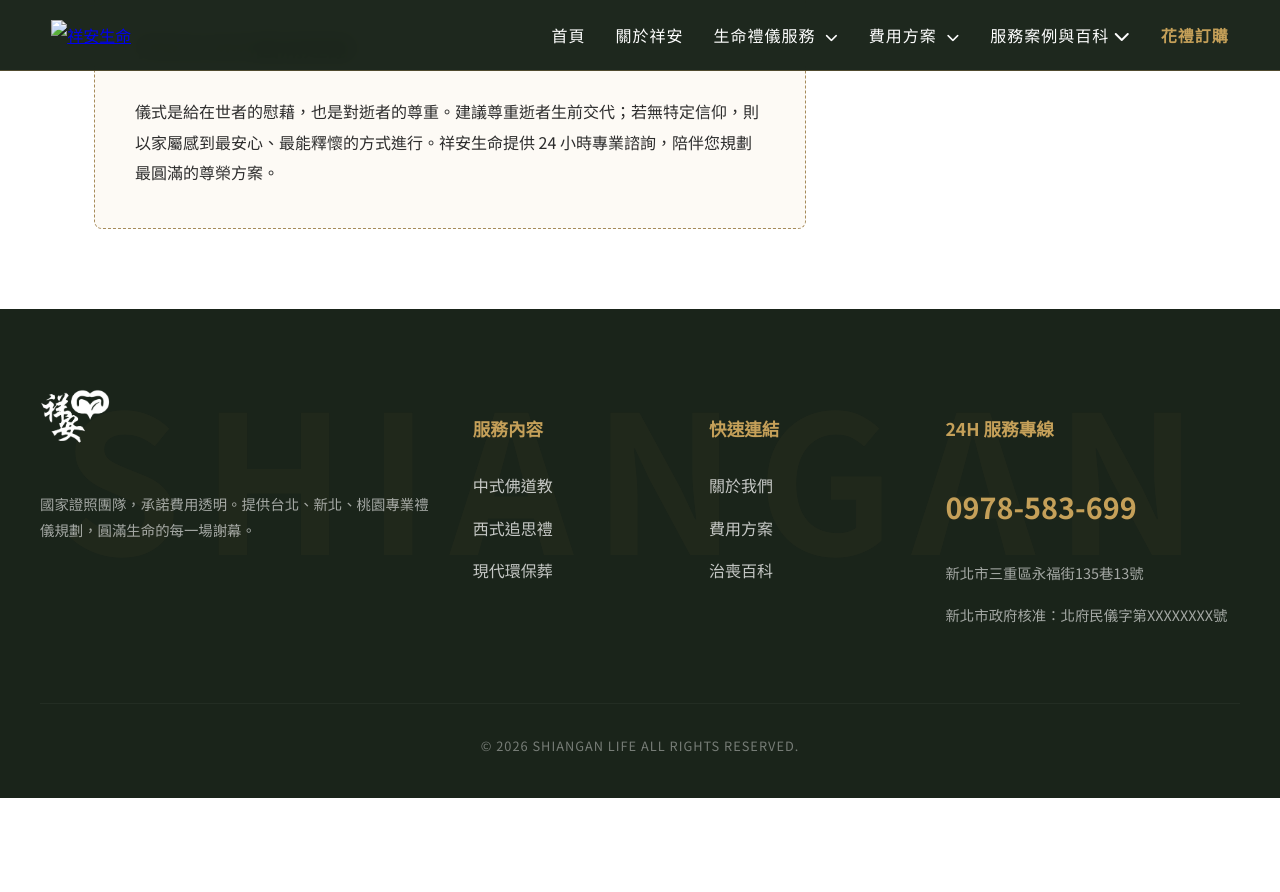
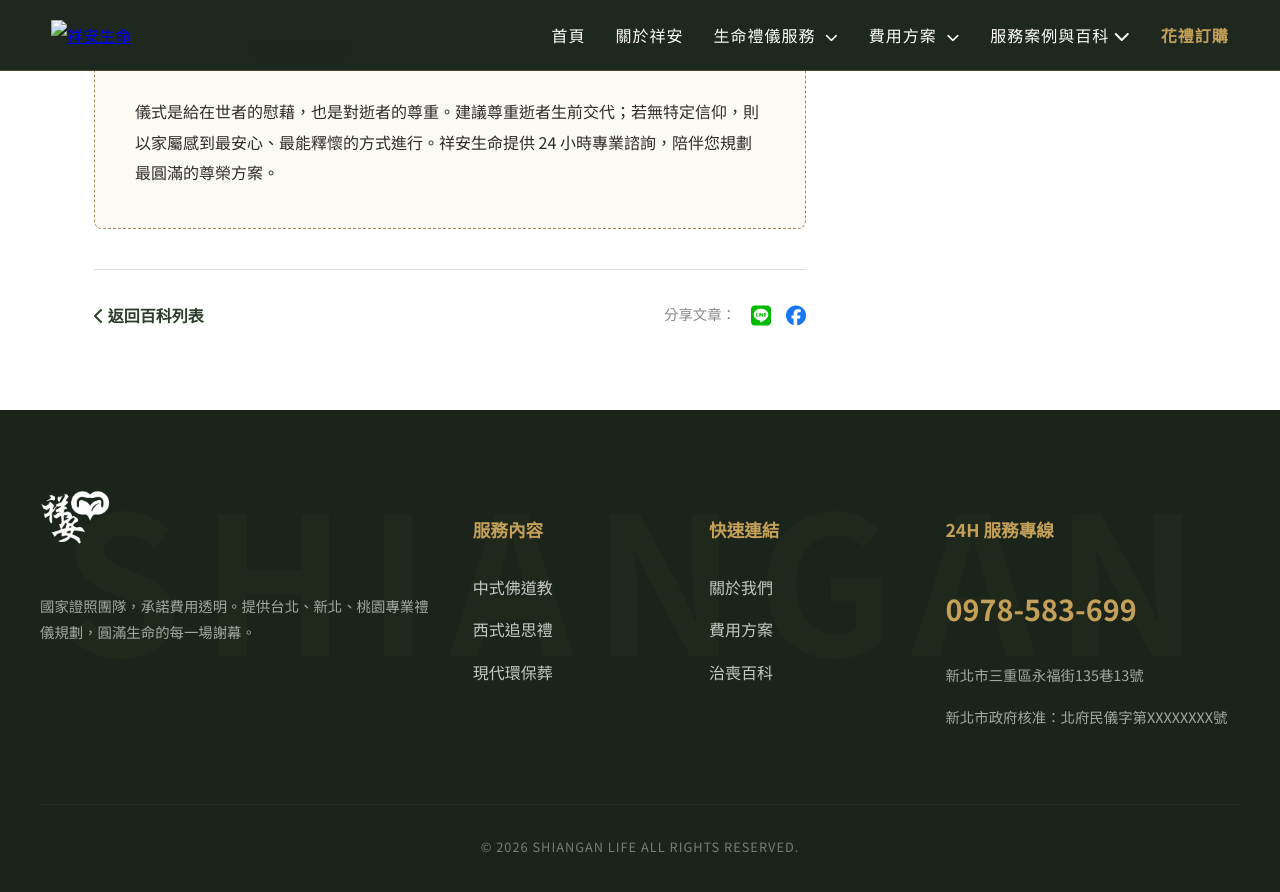
Before and after one commit to Shiangan/Shiangan, a Jekyll site: the page built from _posts/2026-02-21-buddha-vs-tao.html, in a window 1280 px wide and 900 px high, scrolled down 2773 px. Shown: the top 892 px of the window. Built offline with Jekyll 4.4.1, drawn with Linux system fonts in a browser that asks for light colours; before the commit the page ends 3571 px from its top, so only the background shows below that.

Commit message:
Update 2026-02-21-buddha-vs-tao.html

```diff
--- a/_posts/2026-02-21-buddha-vs-tao.html
+++ b/_posts/2026-02-21-buddha-vs-tao.html
@@ -227,6 +227,18 @@ image: /images/buddha-vs-tao-thumb.jpg  # 建議加上這行，指定這篇文
                         <h3 style="margin-top: 0; color: var(--sa-green); font-size: 1.5rem;">祥安生命的圓滿建議：</h3>
                         <p style="margin-bottom: 0;">儀式是給在世者的慰藉，也是對逝者的尊重。建議尊重逝者生前交代；若無特定信仰，則以家屬感到最安心、最能釋懷的方式進行。祥安生命提供 24 小時專業諮詢，陪伴您規劃最圓滿的尊榮方案。</p>
                     </div>
+
+                    <div style="margin-top: 40px; display: flex; justify-content: space-between; align-items: center; border-top: 1px solid var(--sa-border); padding-top: 30px;">
+    <a href="{{ '/blog.html' | relative_url }}" style="color: var(--sa-green); text-decoration: none; font-weight: bold;">
+        <i class="fas fa-chevron-left"></i> 返回百科列表
+    </a>
+    <div class="share-buttons" style="display: flex; gap: 15px;">
+        <span style="font-size: 0.9rem; color: #888;">分享文章：</span>
+        <a href="https://social-plugins.line.me/lineit/share?url={{ page.url | absolute_url }}" target="_blank" style="color: #00b900;"><i class="fab fa-line fa-lg"></i></a>
+        <a href="https://www.facebook.com/sharer/sharer.php?u={{ page.url | absolute_url }}" target="_blank" style="color: #1877f2;"><i class="fab fa-facebook fa-lg"></i></a>
+    </div>
+</div>
+
                 </article>
 
                 <aside class="sa-sidebar">
```
